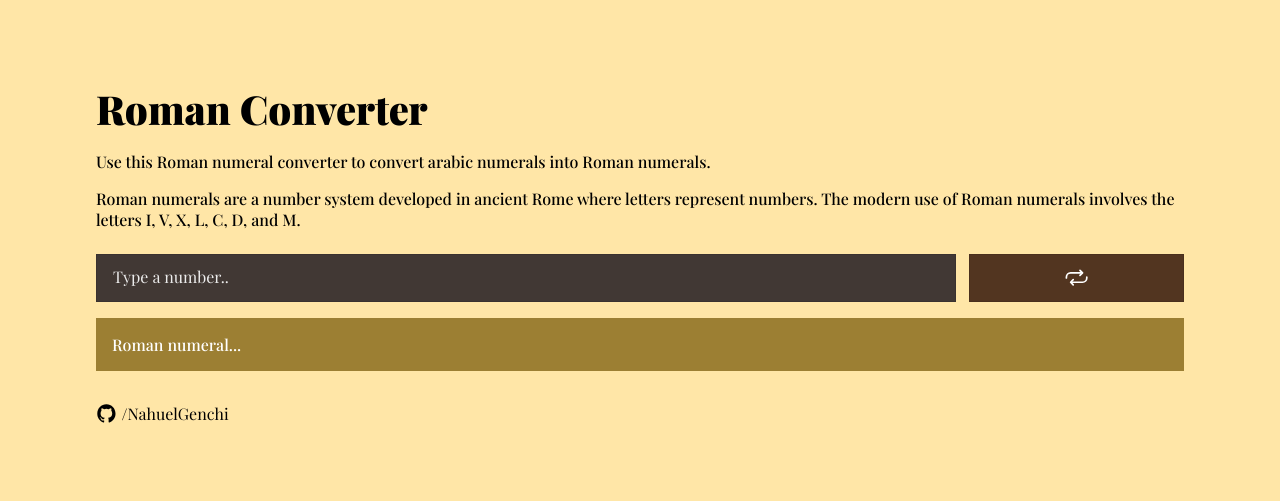
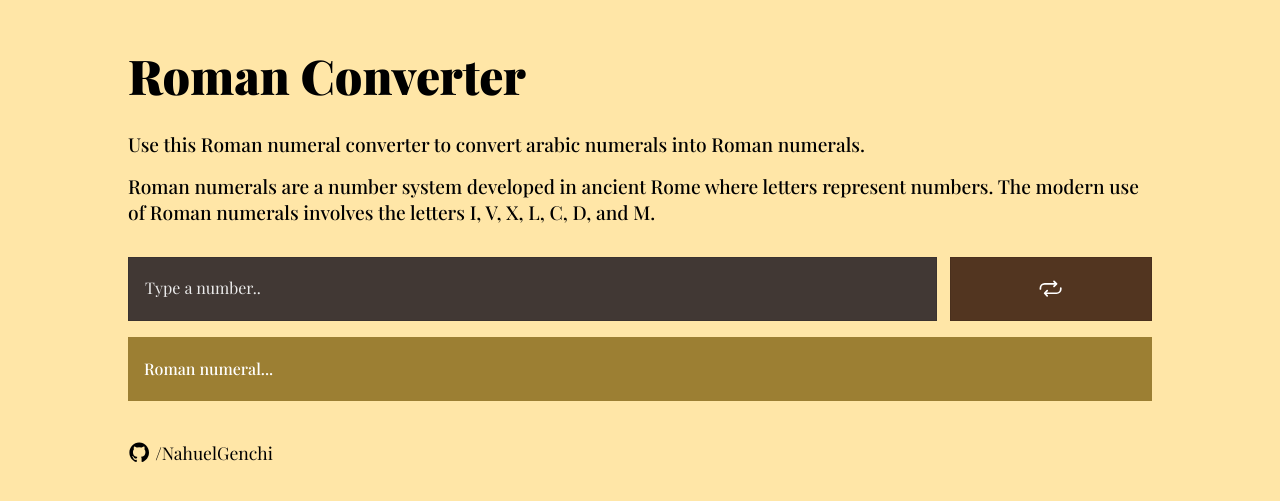
Before and after one commit to NahuelGenchi/roman_numeral, a React (Create React App) app: page / in a window 1280 px wide. Shown: the part 143-644 px from the top of the page. Built offline with nearby package versions, Linux system fonts and the light colour scheme; a web font is replaced by a local one.

Commit message:
design fixes

```diff
--- a/src/container/Footer/Footer.scss
+++ b/src/container/Footer/Footer.scss
@@ -1,5 +1,5 @@
 .footer {
-  margin-top: 1.5rem;
+  margin-top: 2rem;
 
   .github-container {
     padding: 0.5rem 0;
@@ -16,3 +16,15 @@
     }
   }
 }
+
+@media screen and (min-height: 740px) {
+  .footer {
+    .github-container {
+      font-size: 1.1rem;
+
+      ion-icon {
+        font-size: 1.4rem;
+      }
+    }
+  }
+}
--- a/src/container/Header/Header.scss
+++ b/src/container/Header/Header.scss
@@ -1,8 +1,8 @@
 .header {
-  margin-bottom: 1.5rem;
+  margin-bottom: 2rem;
 
   h1 {
-    margin-bottom: 1rem;
+    margin-bottom: 1.5rem;
 
     font-size: 2.5rem;
     font-weight: 800;
@@ -13,3 +13,14 @@
     font-weight: 500;
   }
 }
+
+@media screen and (min-height: 740px) {
+  .header {
+    h1 {
+      font-size: 3rem;
+    }
+    p {
+      font-size: 1.2rem;
+    }
+  }
+}
--- a/src/container/Main/Main.scss
+++ b/src/container/Main/Main.scss
@@ -62,3 +62,17 @@
     color: white;
   }
 }
+
+@media screen and (min-height: 740px) {
+  .main {
+    .input-container {
+      input[type=number], button {
+        height: 4rem;
+      }
+    }
+
+    .output-container {
+      height: 4rem;
+    }
+  }
+}
--- a/src/index.scss
+++ b/src/index.scss
@@ -27,7 +27,7 @@ body {
   font-family: 'Playfair Display', serif;
 
   .body-container {
-    width: 85vw;
+    width: 80vw;
     margin: 0 auto;
   }
 }
```
